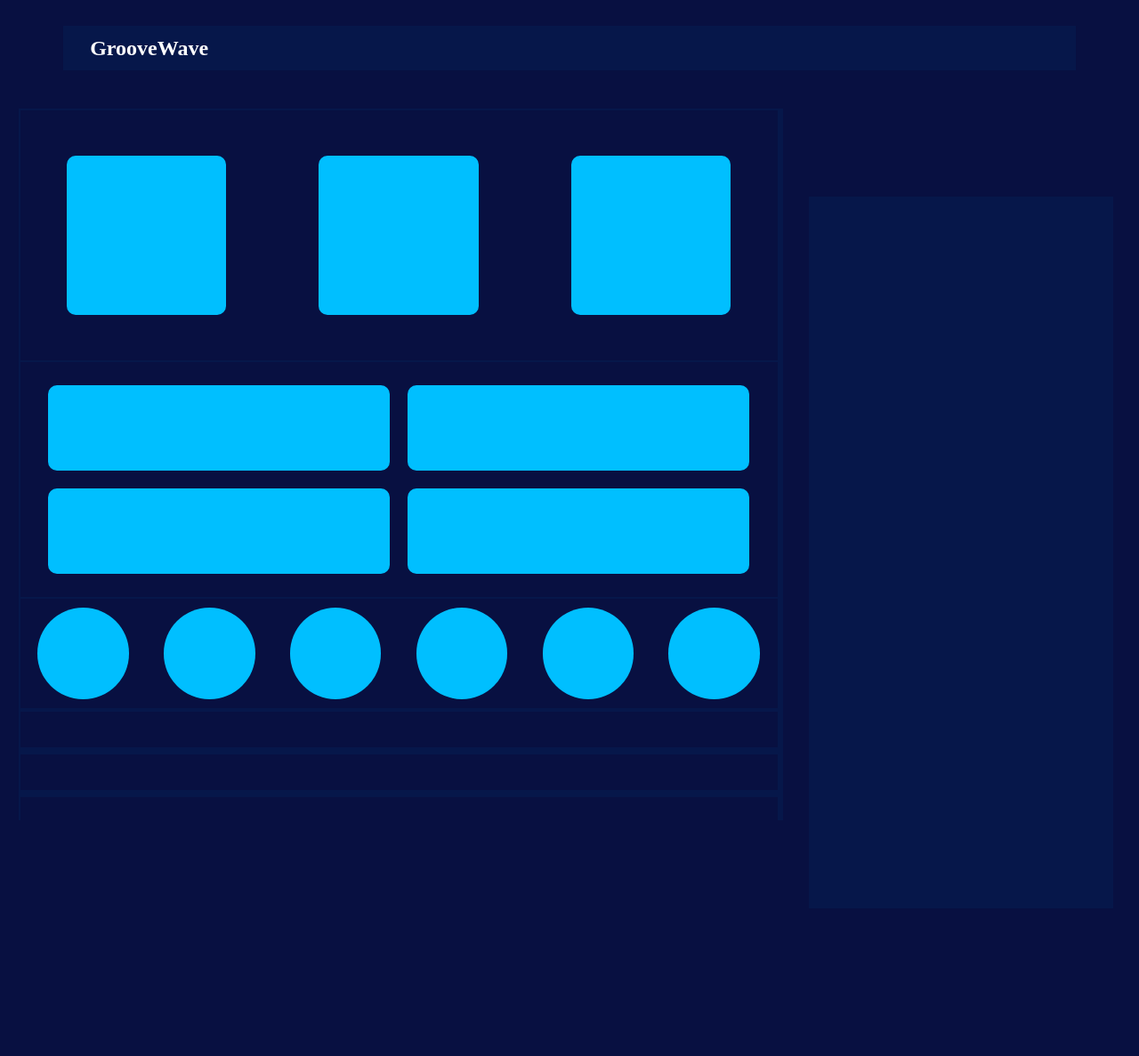
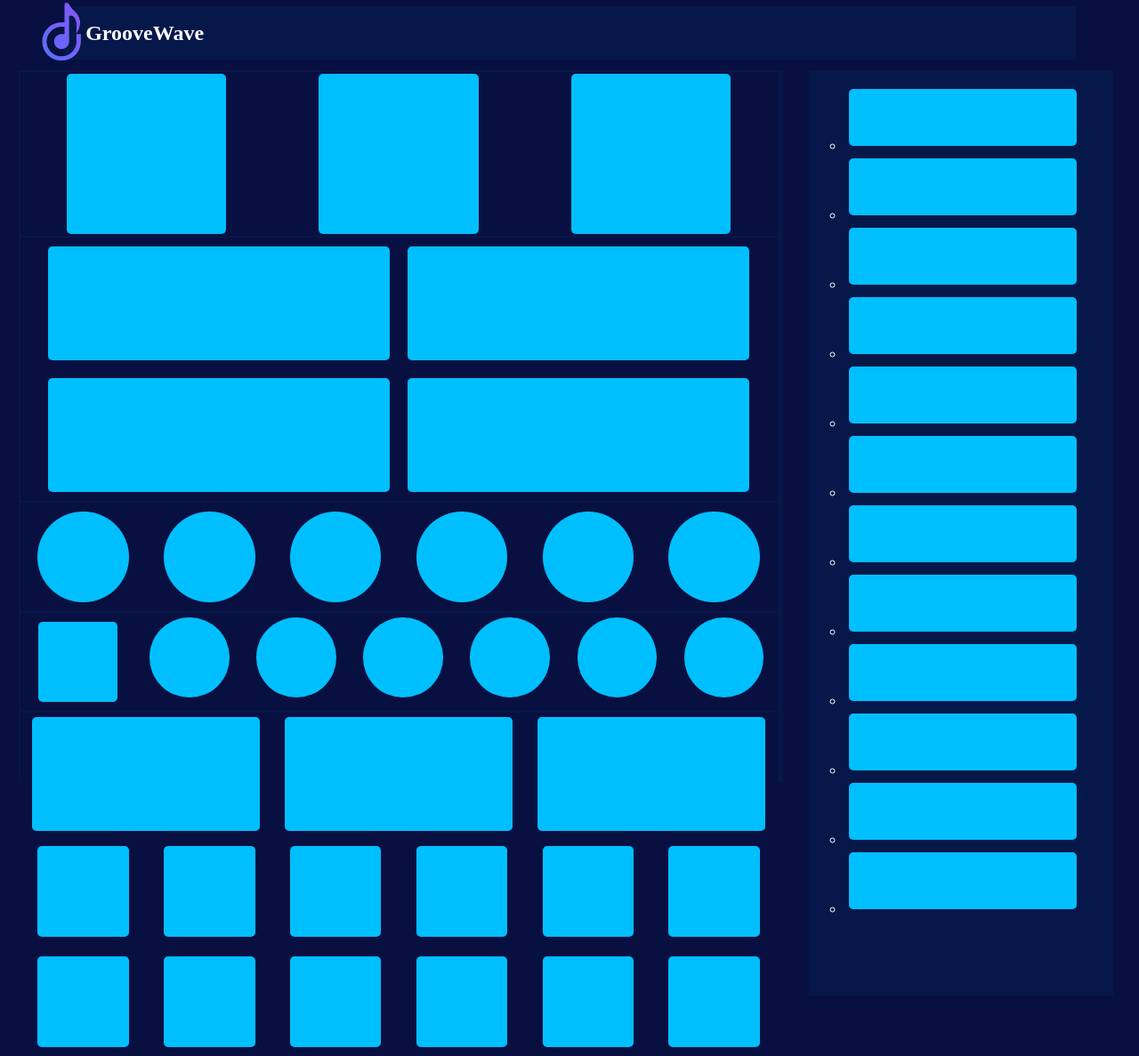
Before and after one commit to YugalRajVimal/Music-Player, a website: page index.html in a window 1280 px wide. Shown: the part 1-1188 px from the top of the page at 89% size. Before the commit the page ends 1047 px from the top, so only its background shows below. Drawn offline with Linux system fonts and the light colour scheme.

Commit message:
Structure of site modified

```diff
--- a/index.html
+++ b/index.html
@@ -10,6 +10,7 @@
 
   <body>
         <nav id="nav-bar">
+          <img src="logo.png" height="65px">
           <div id="site-name">
             <h1>GrooveWave</h1>
           </div>
@@ -63,27 +64,147 @@
               </div>
 
               <div id="music-types" class="main-content">
+                <div id="stations" class=" ">
 
+                </div>
+                <div class="type">
+
+                </div>
+                <div class="type">
+
+                </div>
+                <div class="type">
+
+                </div>
+                <div class="type">
+
+                </div>
+                <div class="type">
+
+                </div>
+                <div class="type">
+
+                </div>
               </div>
 
               <div id="top-mixes" class="main-content">
+                <div class="mixes">
 
-              </div>
+                </div>
+                <div class="mixes">
 
-              <div id="jump-back-in" class="main-content">
+                </div>
+                <div class="mixes">
 
+                </div>
               </div>
 
               <div id="latest-english" class="main-content">
+                <div class="latest-english-song">
 
+                </div>
+                <div class="latest-english-song">
+
+                </div>
+                <div class="latest-english-song">
+
+                </div>
+                <div class="latest-english-song">
+
+                </div>
+                <div class="latest-english-song">
+
+                </div>
+                <div class="latest-english-song">
+
+                </div>
               </div>
 
               <div id="latest-hindi" class="main-content">
+                <div class="latest-hindi-song">
 
+                </div>
+                <div class="latest-hindi-song">
+
+                </div>
+                <div class="latest-hindi-song">
+
+                </div>
+                <div class="latest-hindi-song">
+
+                </div>
+                <div class="latest-hindi-song">
+
+                </div>
+                <div class="latest-hindi-song">
+
+                </div>
               </div>
           </div>
           <div id="queue" class="main">
+              <ul type="circle">
+                <li>
+                  <div class="queued-song">
 
+                  </div>
+                </li>
+                <li>
+                  <div class="queued-song">
+
+                  </div>
+                </li>
+                <li>
+                  <div class="queued-song">
+
+                  </div>
+                </li>
+                <li>
+                  <div class="queued-song">
+
+                  </div>
+                </li>
+                <li>
+                  <div class="queued-song">
+
+                  </div>
+                </li>
+                <li>
+                  <div class="queued-song">
+
+                  </div>
+                </li>
+                <li>
+                  <div class="queued-song">
+
+                  </div>
+                </li>
+                <li>
+                  <div class="queued-song">
+
+                  </div>
+                </li>
+                <li>
+                  <div class="queued-song">
+
+                  </div>
+                </li>
+                <li>
+                  <div class="queued-song">
+
+                  </div>
+                </li>
+                <li>
+                  <div class="queued-song">
+
+                  </div>
+                </li>
+                <li>
+                  <div class="queued-song">
+
+                  </div>
+                </li>
+
+              </ul>
           </div>
         </main>
 
--- a/styles.css
+++ b/styles.css
@@ -3,6 +3,7 @@
 }
 /*Navigation Bar*/
 #nav-bar{
+	position: relative;
 	width:90%;
 	margin:auto;
 	background-color:#06174a;
@@ -10,10 +11,21 @@
 }
 
 /*Site Info*/
+#nav-bar img{
+	position:absolute;
+	top:-4px;
+	left:-35px;
+}
+
+#site-name{
+	display: inline-block;
+}
+
 #site-name h1{
-	margin:30px;
-	line-height: 50px;
+	line-height:20px;
+	margin-left:25px;
 }
+
 
 body{
 	background-color:#081041;
@@ -26,6 +38,7 @@ main{
 
 .main{
 	display: inline-block;
+	vertical-align: top;
 	height:100vh;
 	width:68%;
 	margin:1%;
@@ -34,7 +47,7 @@ main{
 
 .main-content{
 	display: inline-block;
-	min-height:5vh;
+/*	min-height:5vh;*/
 	width:99%;
 	margin:2px;
 	background-color:#081041;
@@ -47,7 +60,6 @@ main{
 	flex-wrap: wrap;
 	justify-content: space-around;
 	align-content: center;
-	height:22vw;
 }
 
 .carousel-poster{
@@ -56,7 +68,7 @@ main{
 	width:14vw;
 	margin:2px;
 	background-color: deepskyblue;
-	border-radius: 10px;
+	border-radius: 5px;
 
 }
 
@@ -68,15 +80,14 @@ main{
 	flex-wrap: wrap;
 	justify-content: center;
 	align-content: center;
-	min-height:33vh;
 }
 
 .latest-released-song{
-	height:12vh;
+	height:10vw;
 	width:30vw;
 	margin:10px;
 	background-color: deepskyblue;
-	border-radius: 10px;
+	border-radius: 5px;
 }
 
 /*Popular Artist*/
@@ -96,8 +107,95 @@ main{
 	background-color: deepskyblue;
 }
 
+/*Music Types*/
+#music-types{
+	display: flex;
+	flex-direction: row;
+	flex-wrap: wrap;
+	justify-content: space-around;
+	align-content: center;
+}
+
+#music-types #stations{
+	height:7vw;
+	width:7vw;
+	margin: 10px;
+	border-radius: 5px;
+	background-color: deepskyblue;
+}
+
+.type{
+	height:7vw;
+	width:7vw;
+	border-radius: 50%;
+	margin: 5px;
+	background-color: deepskyblue;
+}
+
+/*Top Mixes*/
+#top-mixes{
+	display: flex;
+	flex-direction: row;
+	flex-wrap: wrap;
+	justify-content: space-around;
+	align-content: center;
+}
+
+.mixes{
+	height:10vw;
+	width:20vw;
+	margin: 5px;
+	border-radius: 5px;
+	background-color: deepskyblue;
+}
+
+/*Latest English*/
+#latest-english{
+	display: flex;
+	flex-direction: row;
+	flex-wrap: wrap;
+	justify-content: space-around;
+	align-content: center;
+}
+
+.latest-english-song{
+	height:8vw;
+	width:8vw;
+	margin: 10px;
+	border-radius: 5px;
+	background-color: deepskyblue;
+}
+
+/*Latest Hindi*/
+#latest-hindi{
+	display: flex;
+	flex-direction: row;
+	flex-wrap: wrap;
+	justify-content: space-around;
+	align-content: center;
+}
+
+.latest-hindi-song{
+	height:8vw;
+	width:8vw;
+	margin: 10px;
+	border-radius: 5px;
+	background-color: deepskyblue;
+}
+
+
 /*Side Queue*/
 #queue{
+	height:130vh;
 	width:27%;
 	background-color:#06174a;
 }
+
+.queued-song{
+	display: inline-block;
+	height:5vw;
+	width:20vw;
+	margin: 5px;
+	border-radius: 5px;
+	background-color: deepskyblue;
+}
```
Also changed, not shown: logo.png (added).
